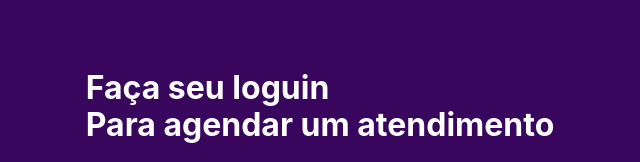
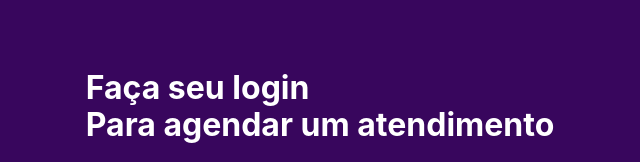
Before and after one commit to ViniRodrigBarros/Web_-advocacy, a plain HTML site: page login.html in a window 1280 px wide. Shown: the part 136-298 px from the top of the page, 0-640 px from the left. Drawn offline with Linux system fonts and the light colour scheme.

Commit message:
Update login.html

```diff
--- a/login.html
+++ b/login.html
@@ -30,7 +30,7 @@
     </header>
     <div class="main-loguin">
         <div class="left-loguin">
-            <h1>Faça seu loguin <br>Para agendar um atendimento</h1>
+            <h1>Faça seu login <br>Para agendar um atendimento</h1>
             <img src="animation.svg" class="left-loguin-image">
         </div>
         <div class="right-loguin">
```
